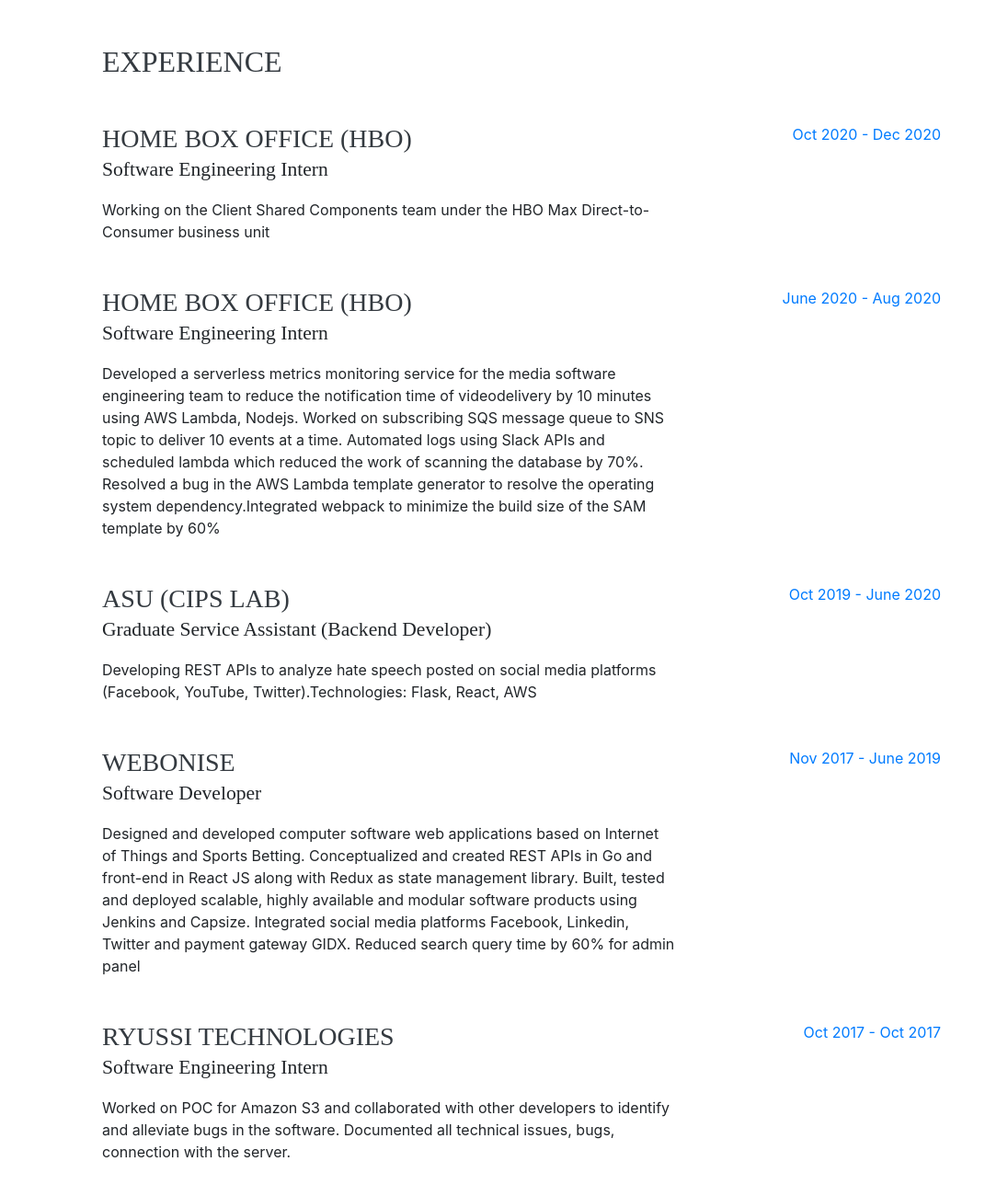
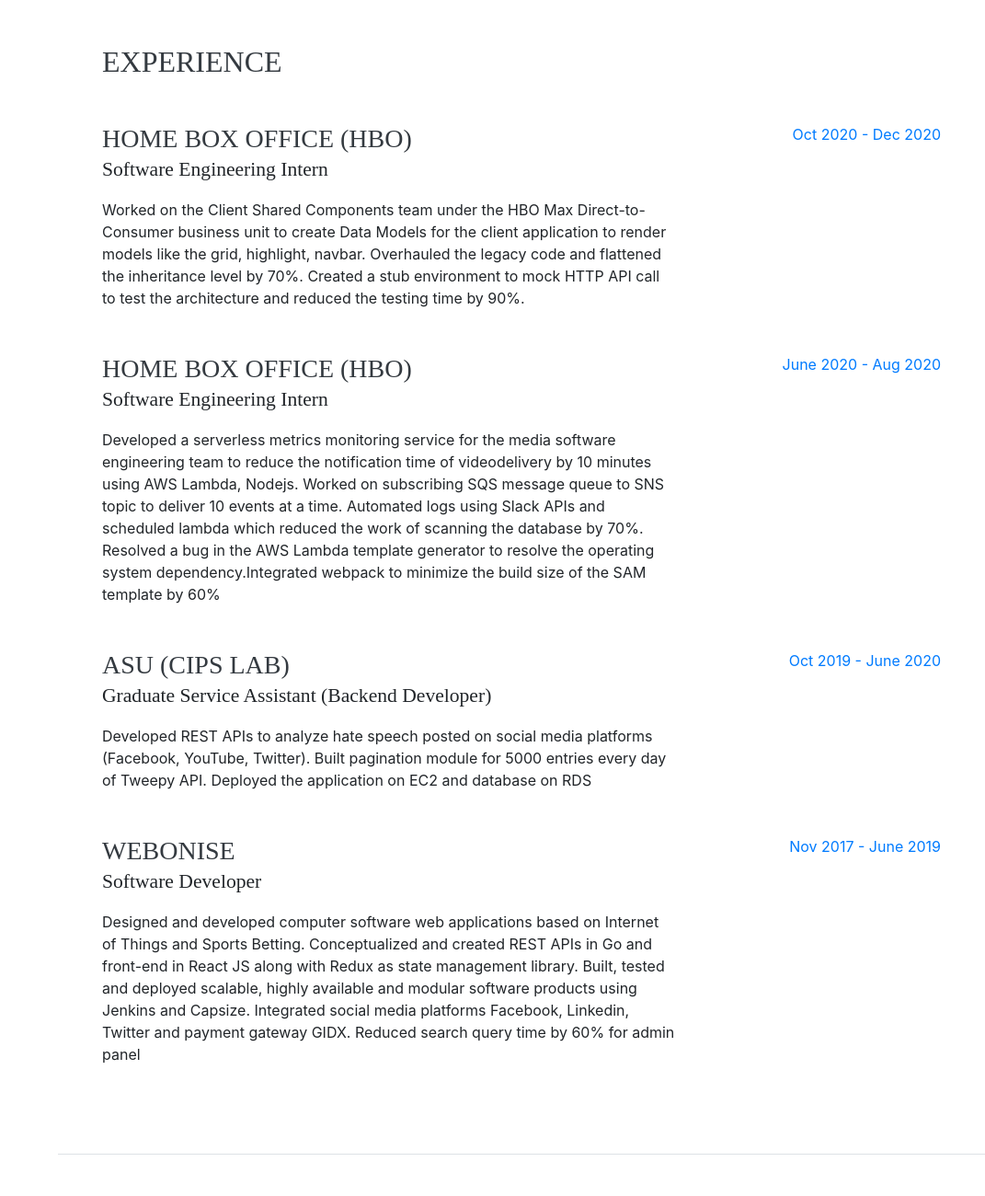
Before and after one commit to owaiskazi19/owaiskazi19.github.io, a website with bundled scripts: page index.html in a window 1280 px wide. Shown: the part 1600-2900 px from the top of the page at 92% size, without its empty margins (209-1280 px from the left). Built offline with nearby package versions, Linux system fonts and the light colour scheme; a web font is replaced by a local one.

Commit message:
New changes

```diff
--- a/index.html
+++ b/index.html
@@ -129,7 +129,7 @@
             <h4> Masters in Computer Science, 3.56 </h4>
 
 
-            Courses : Distributed Multiprocessor Operating Systems, High Performance Computing, Mobile Computing, Foundations of Algorithms, Data Processing at Scale, Software Security.
+            Courses : Distributed Multiprocessor Operating Systems, High Performance Computing, Mobile Computing, Foundations of Algorithms, Data Processing at Scale, Software Security, Data Visualization, Information Assurance and Security.
 
 
 
@@ -146,7 +146,7 @@
 
 
 
-            Courses : Data Structures, Algorithms, Operating Systems, Computer Network, Compilers, Computer Organization, Web.
+            Courses : Data Structures, Algorithms, Operating Systems, Computer Network, Compilers, Computer Organization, Web Technologies.
 
 
 
@@ -172,7 +172,7 @@
             <div class="subheading mb-3">Software Engineering Intern</div>
 
 
-            Working on the Client Shared Components team under the HBO Max Direct-to-Consumer business unit
+            Worked on the Client Shared Components team under the HBO Max Direct-to-Consumer business unit to create Data Models for the client application to render models like the grid, highlight, navbar. Overhauled the legacy code and flattened the inheritance level by 70%. Created a stub environment to mock HTTP API call to test the architecture and reduced the testing time by 90%.
 
 
 
@@ -206,7 +206,7 @@
             <div class="subheading mb-3">Graduate Service Assistant (Backend Developer)</div>
 
 
-              Developing REST APIs to analyze hate speech posted on social media platforms (Facebook, YouTube, Twitter).Technologies: Flask, React, AWS
+            Developed REST APIs to analyze hate speech posted on social media platforms (Facebook, YouTube, Twitter). Built pagination module for 5000 entries every day of Tweepy API.  Deployed the application on EC2 and database on RDS
 
 
 
@@ -229,24 +229,6 @@
           </div>
           <div class="resume-date text-md-right">
             <span class="text-primary">Nov 2017 - June 2019</span>
-          </div>
-        </div>
-
-
-
-        <div class="resume-item d-flex flex-column flex-md-row mb-5">
-          <div class="resume-content mr-auto">
-            <h3 class="mb-0">Ryussi Technologies</h3>
-            <div class="subheading mb-3">Software Engineering Intern</div>
-
-
-              Worked on POC for Amazon S3 and collaborated with other developers to identify and alleviate bugs in the software. Documented all technical issues, bugs, connection with the server.
-
-
-
-          </div>
-          <div class="resume-date text-md-right">
-            <span class="text-primary">Oct 2017 - Oct 2017</span>
           </div>
         </div>
 
```
